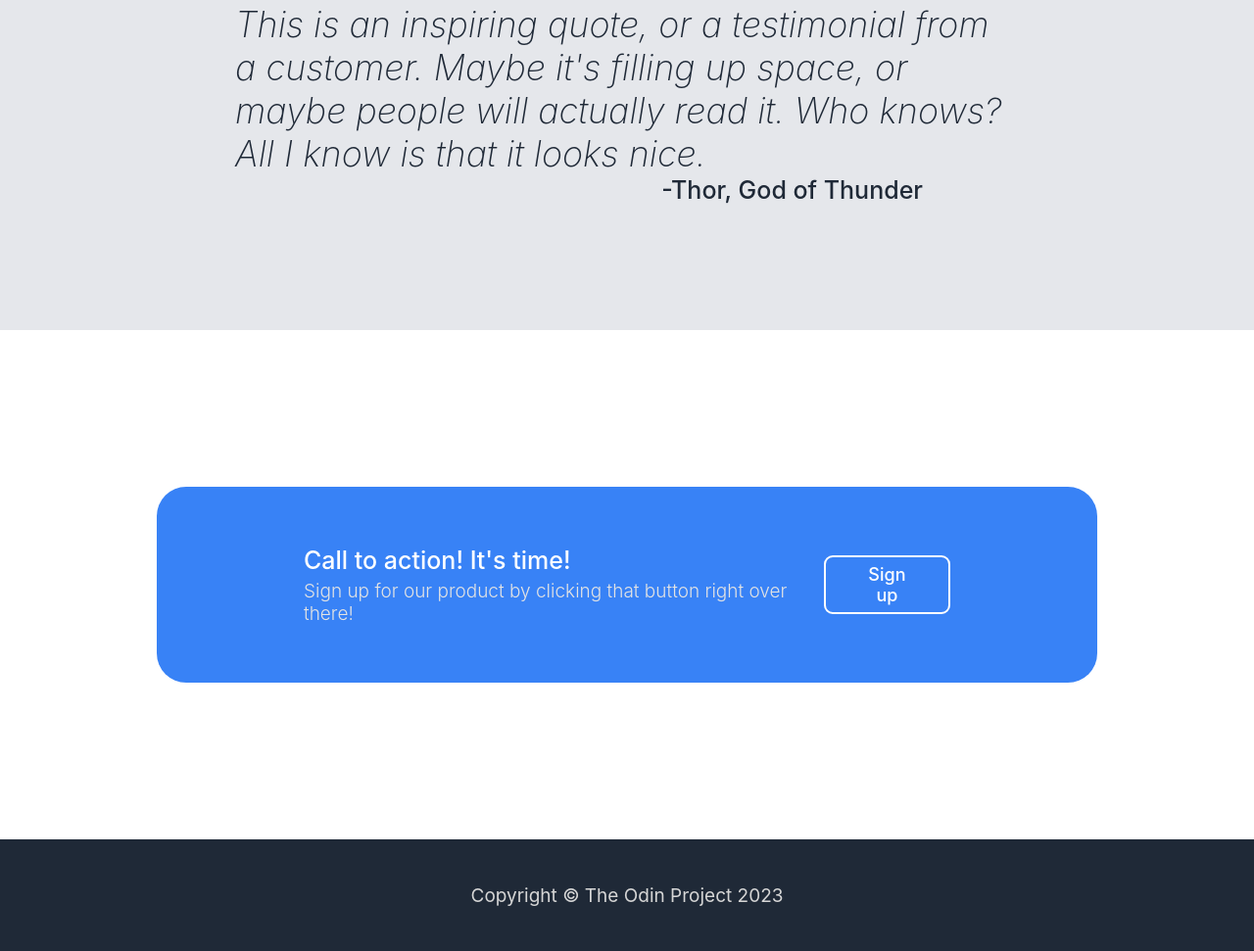
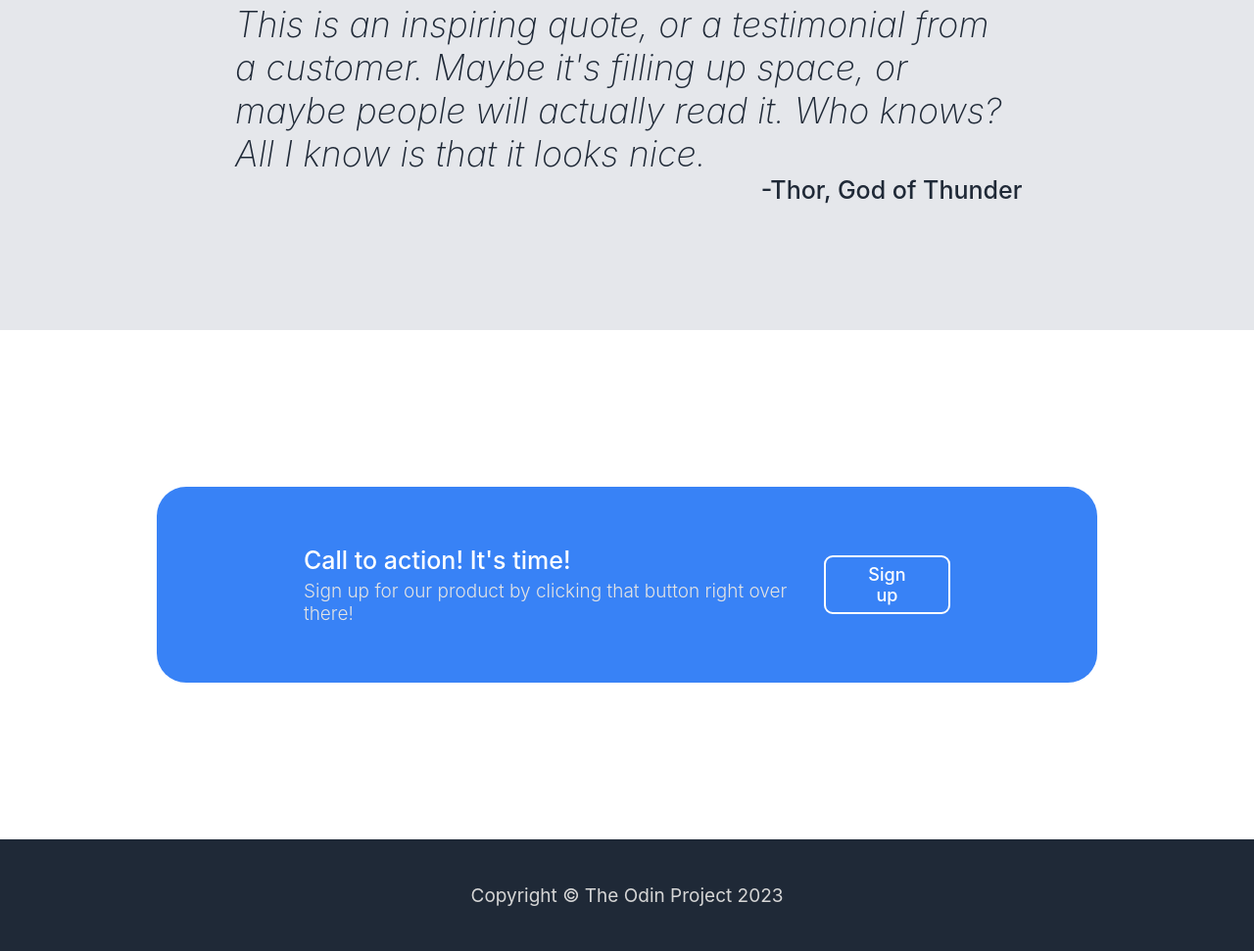
Before and after one commit to azureskyes/landing-page, a plain HTML site: page index.html in a window 1280 px wide. Shown: the part 1295-2266 px from the top of the page at 98% size. Drawn offline with Linux system fonts and the light colour scheme.

Commit message:
corrected -Thor attribution justification

```diff
--- a/style.css
+++ b/style.css
@@ -199,11 +199,11 @@ button.subcont1-signup {
 
 .subcont3-attrib {
     display: flex;
-    align-self: flex-end;
+    align-self: center;
     font-size: 25px;
     font-weight: 550;
     color: #1F2937;
-    padding-right: 210px;
+    padding-left: 540px;
 }
 
 /* subcont 4 */
```
